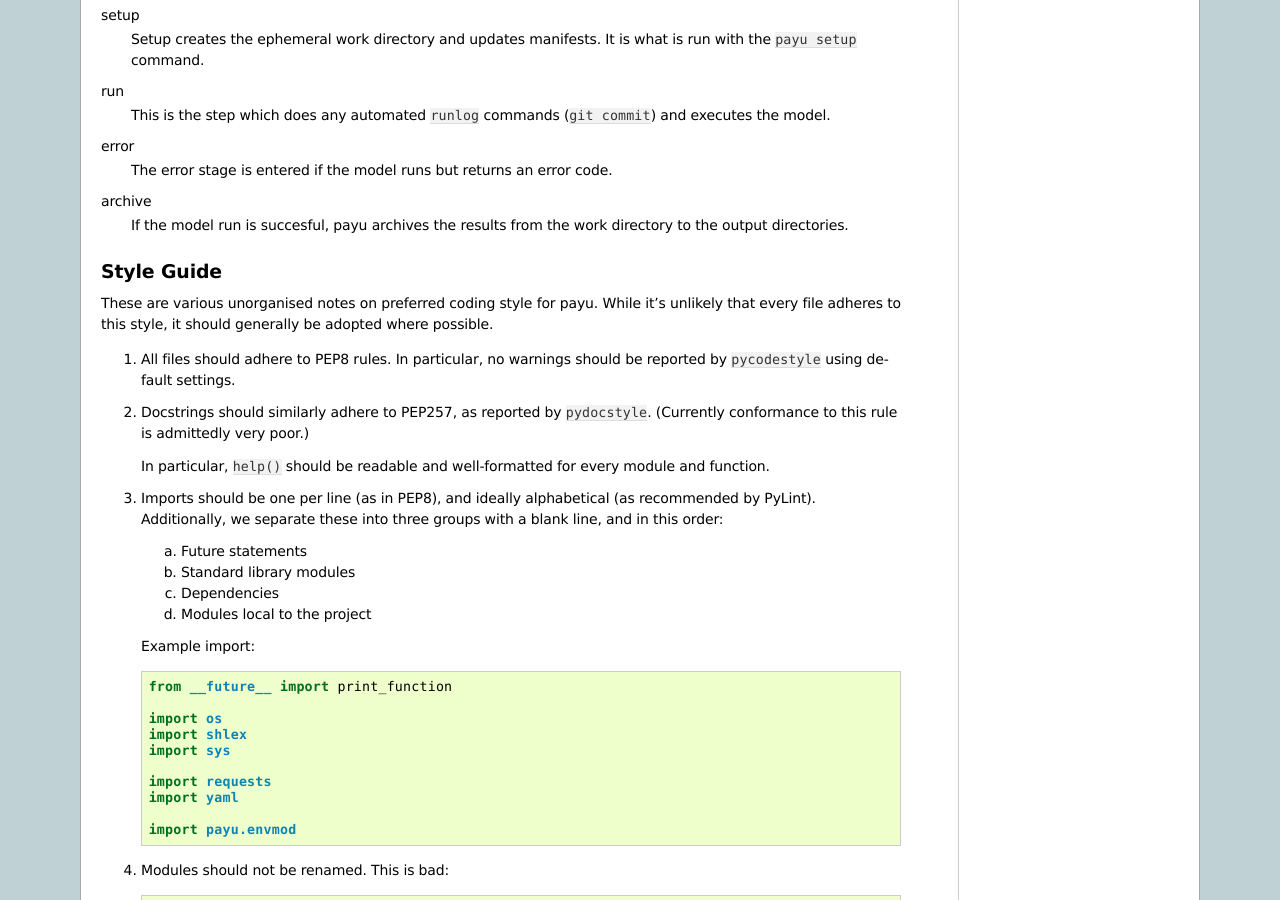
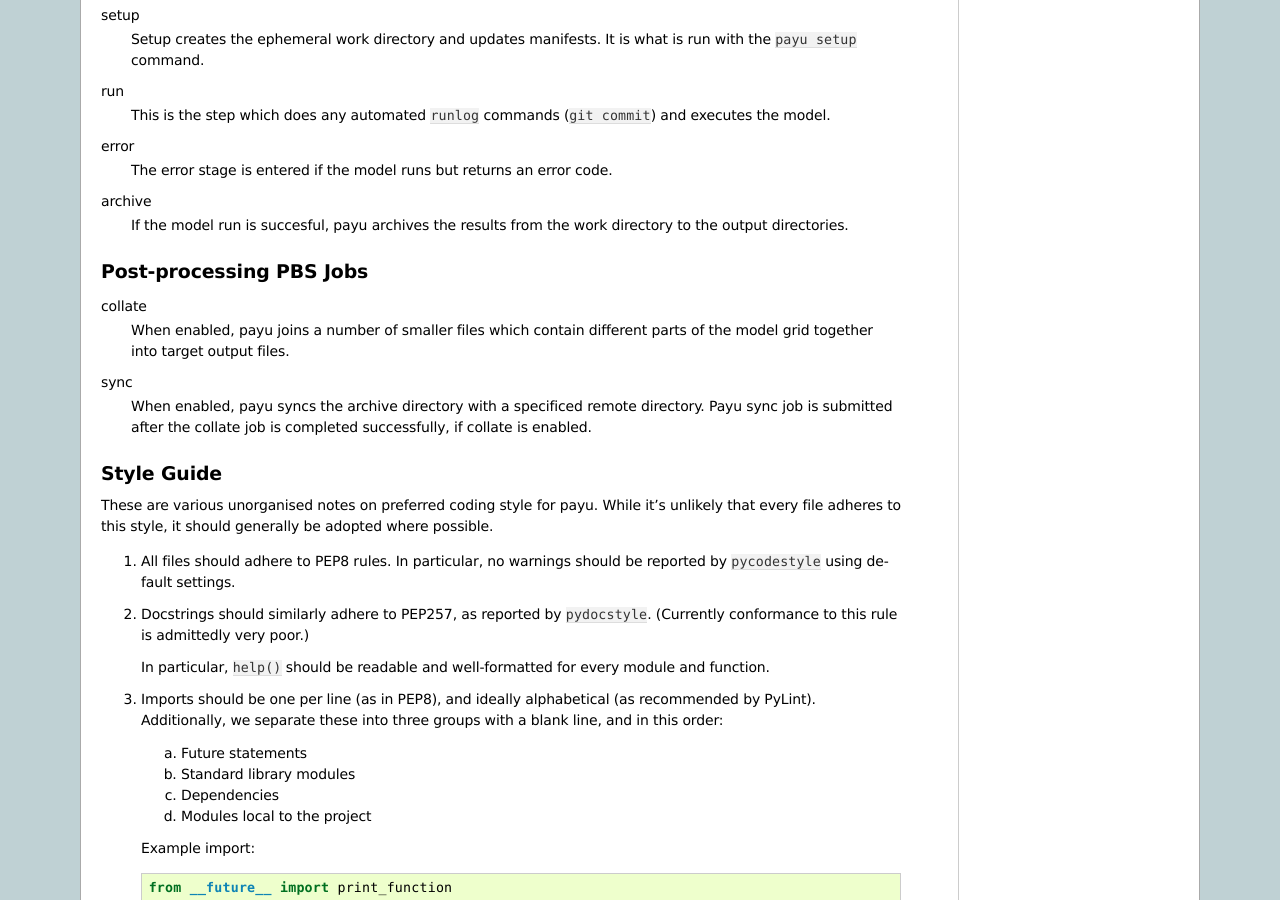
Before and after one commit to payu-org/payu, a Sphinx documentation site: the page built from docs/source/design.rst, in a window 1280 px wide and 900 px high, scrolled down 982 px. Built offline with Sphinx 7.4.7, drawn with Linux system fonts in a browser that asks for light colours; some of the changed text lies outside the part shown.

Commit message:
Add description of post-processing PBS jobs.

```diff
--- a/docs/source/design.rst
+++ b/docs/source/design.rst
@@ -68,6 +68,15 @@ error
 archive
    If the model run is succesful, payu archives the results from the work directory to the output directories.
 
+Post-processing PBS Jobs
+======================
+collate
+   When enabled, payu joins a number of smaller files which contain different
+   parts of the model grid together into target output files.
+
+sync
+   When enabled, payu syncs the archive directory with a specificed remote directory.
+   Payu sync job is submitted after the collate job is completed successfully, if collate is enabled.
 
 Style Guide
 ===========
```
Also changed, not shown: docs/source/config.rst (+4 -4 lines).
